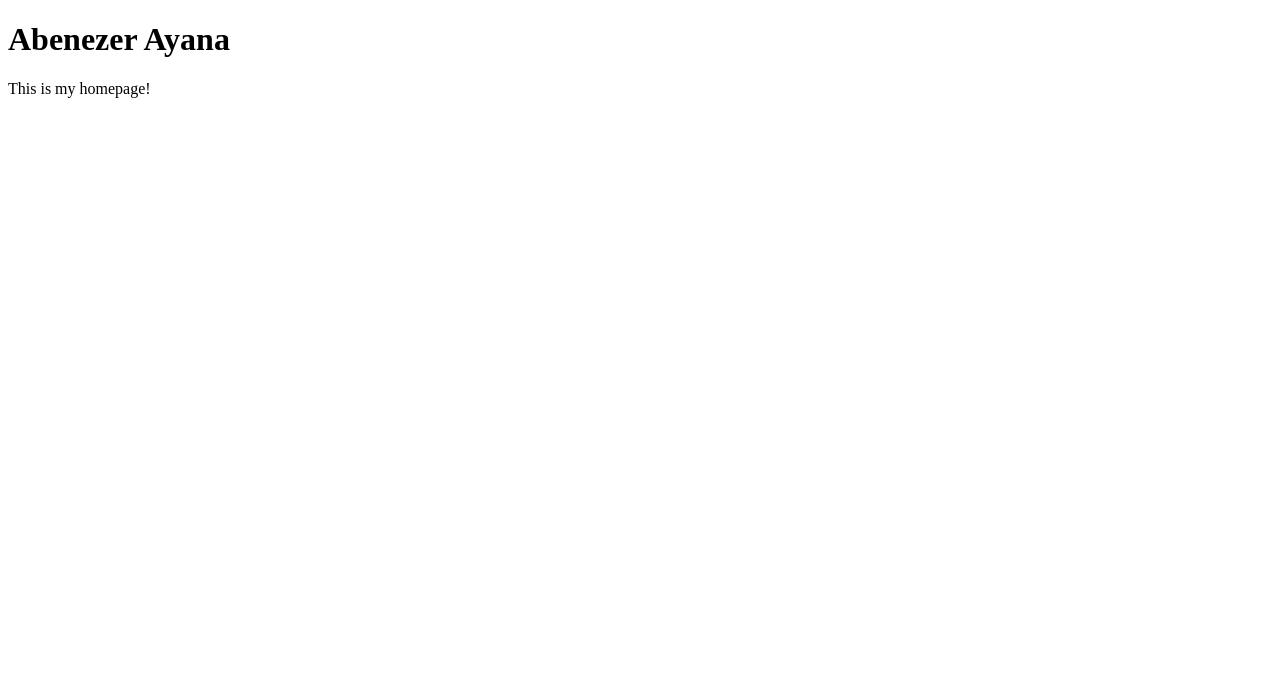
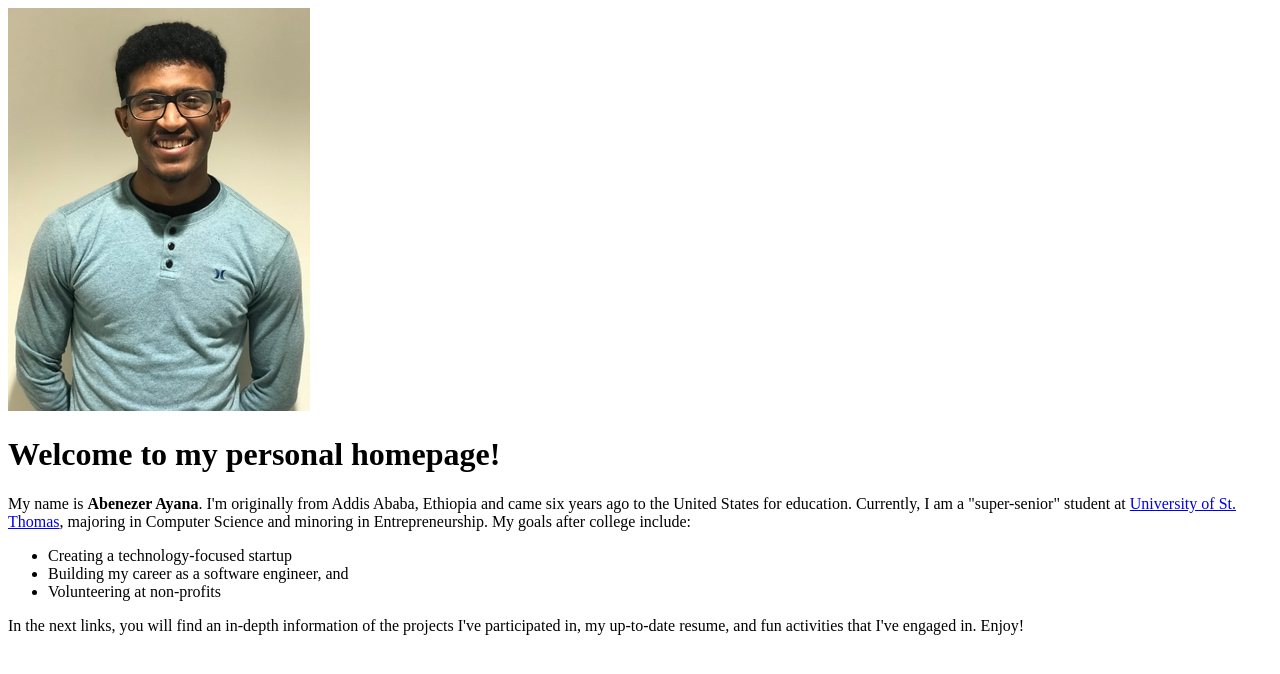
Before and after one commit to AbenezerBayeh/AbenezerBayeh.github.io, a plain HTML site: page index.html in a window 1280 px wide. Drawn offline with Linux system fonts and the light colour scheme.

Commit message:
Made few updates

```diff
--- a/index.html
+++ b/index.html
@@ -3,10 +3,27 @@
     <head>
         <meta charset="utf-8"/>
         <meta name="viewport" content="width=device-width, initial-scale=1"/>
-        <title> My Homepage</title>
+        <title> Abenezer Ayana's Webpage</title>
     </head>
     <body>
-        <h1>Abenezer Ayana</h1>
-        <p> This is my homepage!</p>
+
+        <img src="Images/resizedHeadshot.jpg" alt="Abenezer Ayana's Headshot Picture"/>
+        <h1>
+            Welcome to my personal homepage!
+        </h1>
+        <p>
+            My name is <b>Abenezer Ayana</b>. I'm originally from Addis Ababa, Ethiopia and came six years ago to the United States
+            for education. Currently, I am a "super-senior" student at <a href="https://www.stthomas.edu" target="_blank"> University of St. Thomas</a>,
+             majoring in Computer Science and minoring in Entrepreneurship. My goals after college include:
+             <ul>
+                <li> Creating a technology-focused startup </li>
+                <li> Building my career as a software engineer, and </li>
+                <li> Volunteering at non-profits </li>
+            </ul>
+        </p>
+        <p>
+            In the next links, you will find an in-depth information of the projects I've participated in, my up-to-date resume, and fun activities that I've
+            engaged in. Enjoy!
+        </p>
     </body>
 </html>
```
Also changed, not shown: Images/resizedHeadshot.jpg (added), fun.html (added), projects.html (added), resume.html (added), 2 other files.
